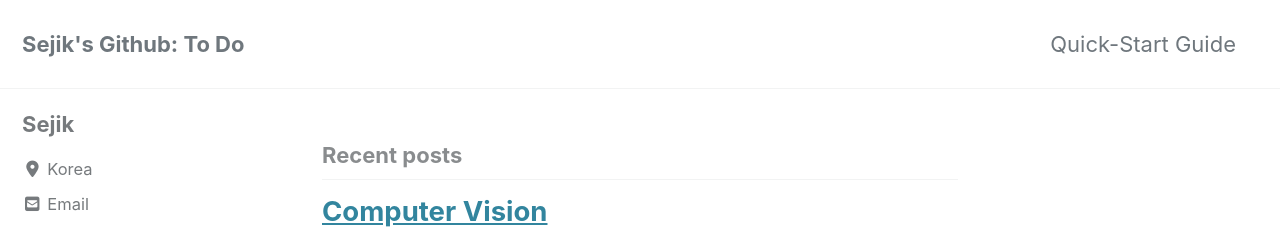
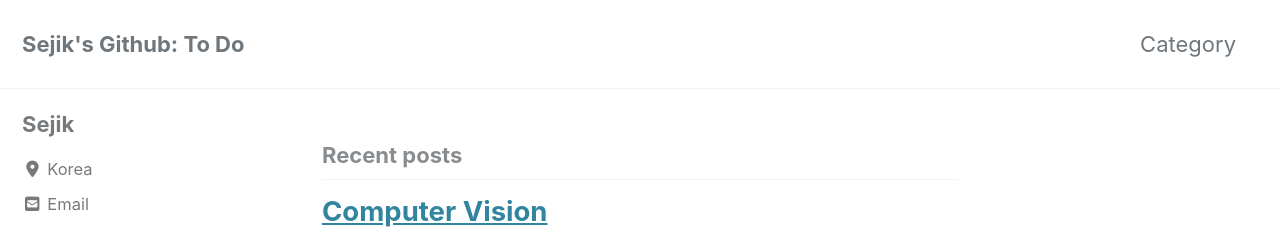
Before and after one commit to ki4ai-ai/ki4ai-ai.github.io, a Jekyll site: the page built from index.html, in a window 1280 px wide and 900 px high. Shown: the top 227 px of the window. Built offline with Jekyll 4.4.1, drawn with Linux system fonts in a browser that asks for light colours; cached includes are drawn as plain includes; nearby versions of some CDN libraries; the list of posts is cut into pages by our own code.

Commit message:
Update navigation.yml

```diff
--- a/_data/navigation.yml
+++ b/_data/navigation.yml
@@ -1,9 +1,9 @@
 # main links
 main:
-  - title: "Quick-Start Guide"
-    url: https://mmistakes.github.io/minimal-mistakes/docs/quick-start-guide/
   # - title: "About"
-  #   url: https://mmistakes.github.io/minimal-mistakes/about/
+  #  url: https://mmistakes.github.io/minimal-mistakes/about/
+  - title: "Category"
+    url: /categories/
   # - title: "Sample Posts"
   #   url: /year-archive/
   # - title: "Sample Collections"
```
